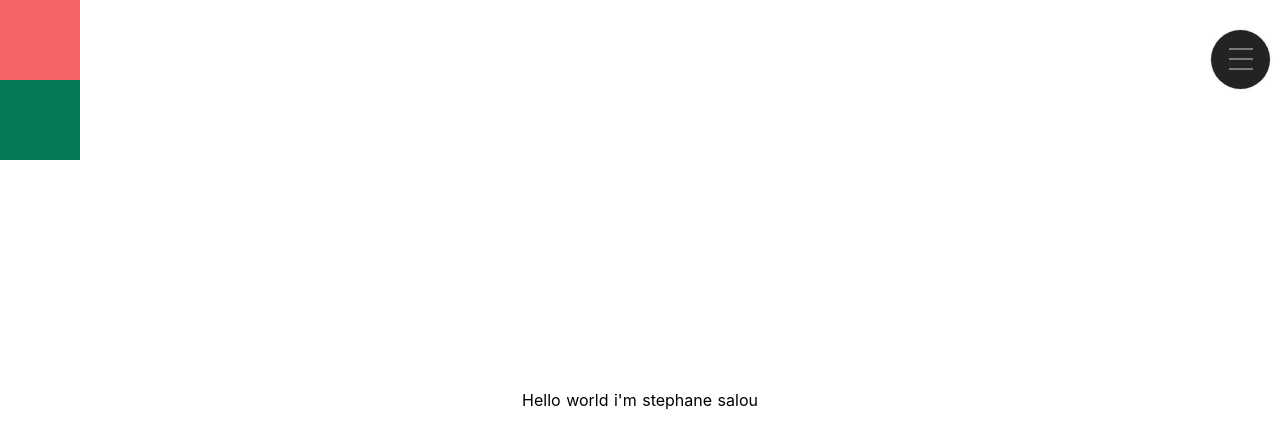
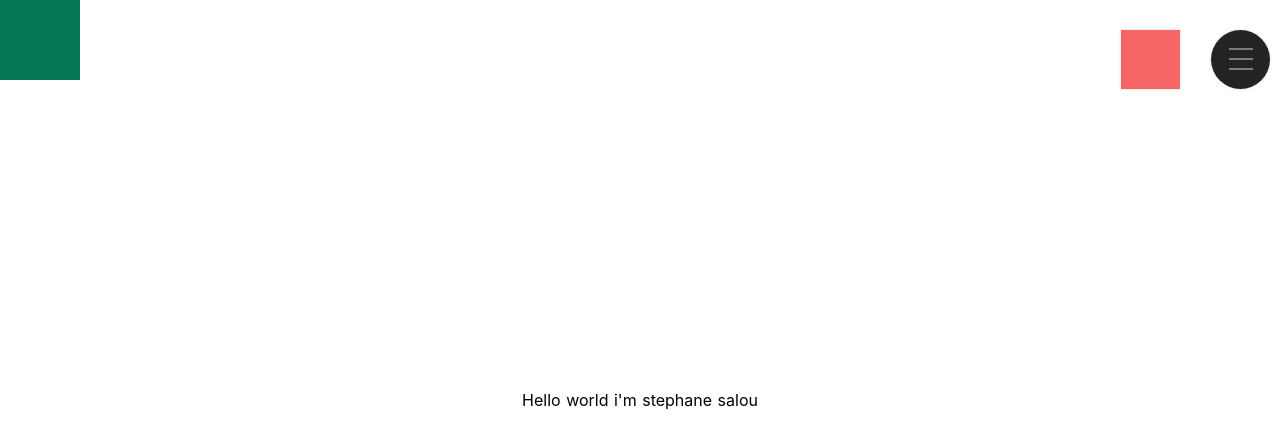
Before and after one commit to stephsalou/stephsalou, a Nuxt app: page / in a window 1280 px wide. Shown: the top 448 px of the page. Built offline with nearby package versions, Linux system fonts and the light colour scheme.

Commit message:
--- Auto-Git Commit ---

```diff
--- a/components/mobile/top-bar/top-bar.scss
+++ b/components/mobile/top-bar/top-bar.scss
@@ -20,7 +20,17 @@
     transition: transform 0.8s, top 1s, bottopn 1s, position 1s;
   }
 }
-
+.vertical-section {
+  right: 100px;
+  top: 30px;
+  bottom: auto;
+  position: fixed;
+  padding: 10px;
+  box-shadow: 0 0 3px rgba(0, 0, 0, 0.15);
+  width: 59px;
+  height: 59px;
+  box-sizing: border-box;
+}
 .burger.collapse {
   i {
     transform: rotate(360deg);
```
Also changed, not shown: .autogit/logs/log-15-0-2021-17-2-17.txt (added).
